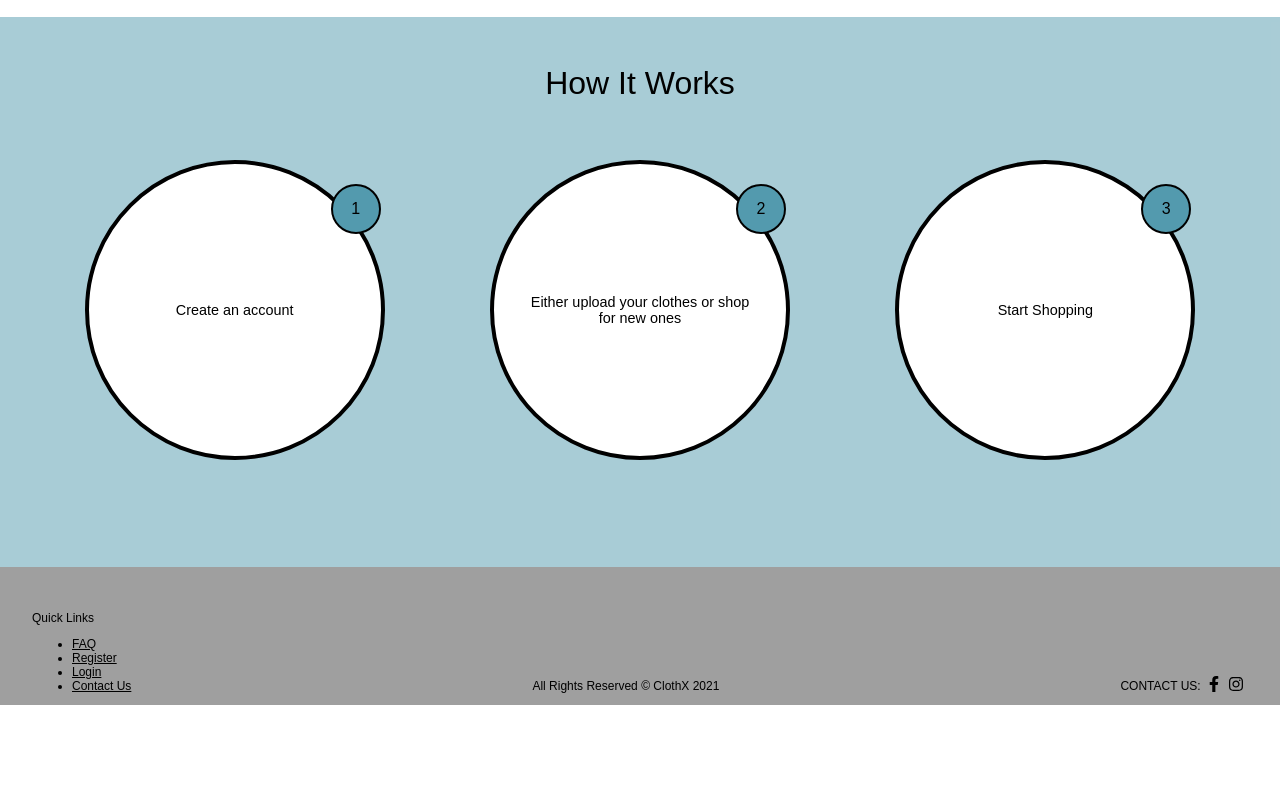
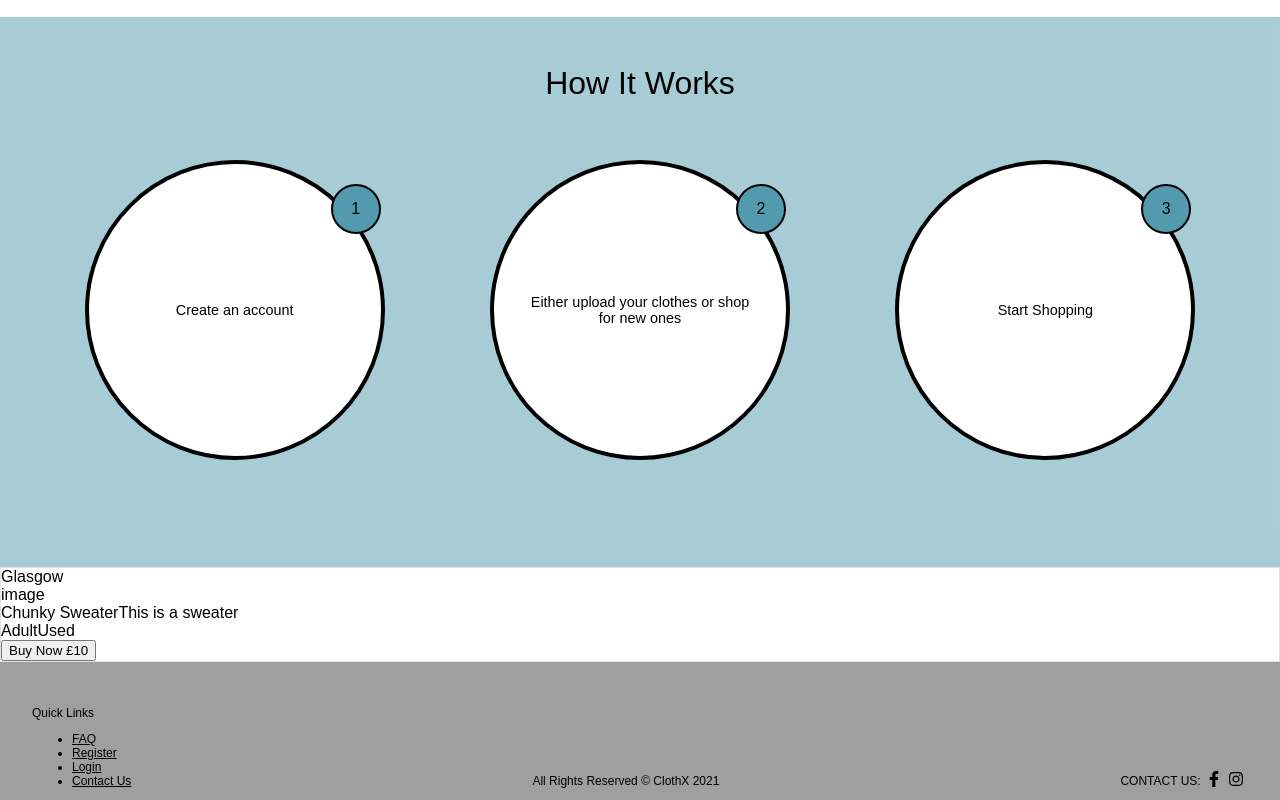
Before and after one commit to annahndr/cloth_x, a React (Create React App) app in the folder client/: page / in a window 1280 px wide. Shown: the part 1757-2557 px from the top of the page. Before the commit the page ends 2462 px from the top, so only its background shows below. Built offline with nearby package versions, Linux system fonts and the light colour scheme.

Commit message:
created card component

```diff
--- a/client/src/components/card/Card.js
+++ /dev/null
@@ -1,5 +0,0 @@
-const Card = () => {
-  return "card";
-};
-
-export default Card;
--- /dev/null
+++ b/client/src/components/productCard/ProductCard.js
@@ -0,0 +1,30 @@
+import './productCard.scss';
+
+const ProductCard = (props) => {
+  const {name, description, tags, price, image, location} = props;
+
+  const img = {
+    backgroundImage: `url(${image})`
+  }
+
+  return <div className="product-card">
+      <span className="product-card__location">{location}</span>
+      <div className="product_card__image" style={img}>
+        image
+      </div>
+      <div className="product_card__details">
+        <div className="product_card__details-text">
+          {name}
+          {description}
+        </div>
+        <div className="product_card__details-tags">
+          {tags}
+        </div>
+      </div>
+      <div className="product_card__action">
+        <button type="button">{`Buy Now £${price}`}</button>
+      </div>
+  </div>;
+};
+
+export default ProductCard;
--- /dev/null
+++ b/client/src/components/productCard/productCard.scss
@@ -0,0 +1,7 @@
+@import "../../styles/base/variables.scss";
+
+.product-card {
+  display: flex;
+  flex-direction: column;
+  border: solid 1px $greylight;
+}
--- a/client/src/pages/home/Home.js
+++ b/client/src/pages/home/Home.js
@@ -1,6 +1,7 @@
 import "./home.scss";
 import { FontAwesomeIcon } from '@fortawesome/react-fontawesome';
 import { faRecycle, faCloud, faShoppingCart } from '@fortawesome/free-solid-svg-icons'
+import ProductCard from "../../components/productCard/ProductCard";
 
 const Home = () => {
   return (
@@ -78,10 +79,19 @@ const Home = () => {
               <p>Start Shopping</p>
               <span className="home-features__items-small">3</span>
             </span>
-
           </li>
         </ul>
       </div>
+    <div className="home-popular">
+        <ProductCard
+            name="Chunky Sweater"
+            description="This is a sweater"
+            tags={['Adult', 'Used']}
+            price="10"
+            image=""
+            location="Glasgow"
+        />
+    </div>
     </div>
   );
 };
--- a/client/src/styles/base/variables.scss
+++ b/client/src/styles/base/variables.scss
@@ -2,3 +2,4 @@ $teal: #539aae;
 $black: #000000;
 $white: #ffffff;
 $grey: #9f9f9f;
+$greylight: #e2dfdf;
```
Also changed, not shown: client/src/components/card/card.scss (deleted).
